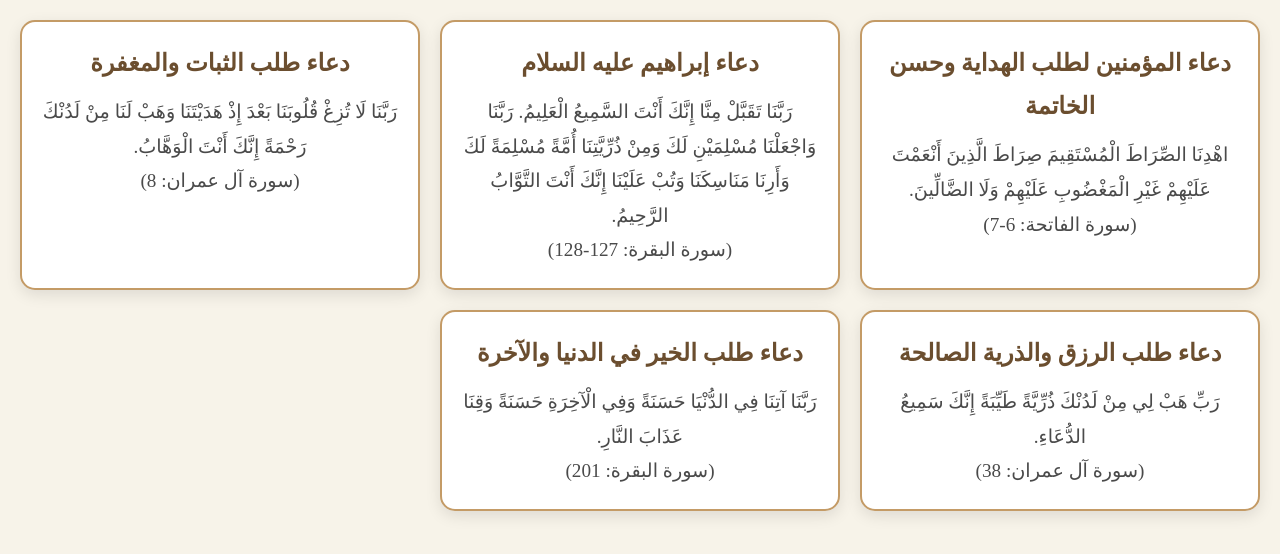
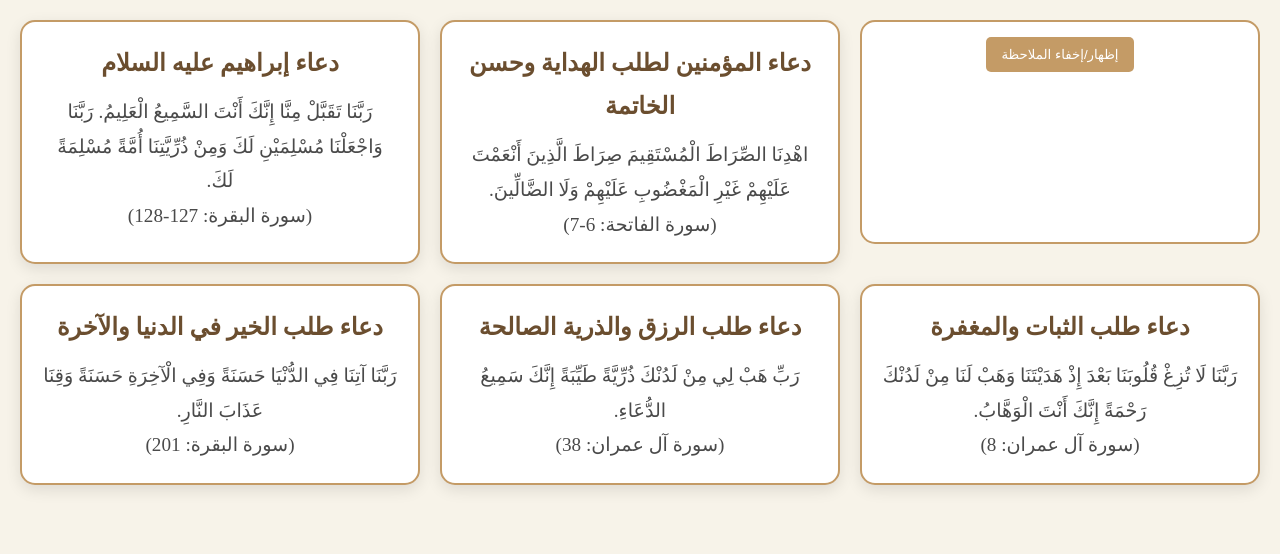
Before and after one commit to chems-edine/Quran-dua, a plain HTML site: page index.html in a window 1280 px wide. Drawn offline with Linux system fonts and the light colour scheme; a web font is replaced by a local one.

Commit message:
Update index.html

```diff
--- a/index.html
+++ b/index.html
@@ -10,14 +10,22 @@
 <body>
 
     <div class="container">
+        <div class="note">
+            <button id="toggleNote" onclick="toggleNote()">إظهار/إخفاء الملاحظة</button>
+            <div id="noteContent" class="hidden">
+                <p>مرحبًا بكم في صفحة الأدعية من القرآن الكريم!<br>
+                هنا، تجد مجموعة من الأدعية الجميلة القابلة للطباعة على شكل قصاصات. نأمل أن تكون مصدر إلهام وهدى لكم.</p>
+            </div>
+        </div>
+
         <div class="card">
             <h2>دعاء المؤمنين لطلب الهداية وحسن الخاتمة</h2>
-            <p>اهْدِنَا الصِّرَاطَ الْمُسْتَقِيمَ صِرَاطَ الَّذِينَ أَنْعَمْتَ عَلَيْهِمْ غَيْرِ الْمَغْضُوبِ عَلَيْهِمْ وَلَا الضَّالِّينَ. <br> (سورة الفاتحة: 6-7)</p>
+            <p>اهْدِنَا الصِّرَاطَ الْمُسْتَقِيمَ صِرَاطَ الَّذِينَ أَنْعَمْتَ عَلَيْهِمْ غَيْرِ الْمَغْضُوبِ عَلَيْهِمْ وَلَا الضَّالِّينَ.<br> (سورة الفاتحة: 6-7)</p>
         </div>
 
         <div class="card">
             <h2>دعاء إبراهيم عليه السلام</h2>
-            <p>رَبَّنَا تَقَبَّلْ مِنَّا إِنَّكَ أَنْتَ السَّمِيعُ الْعَلِيمُ. رَبَّنَا وَاجْعَلْنَا مُسْلِمَيْنِ لَكَ وَمِنْ ذُرِّيَّتِنَا أُمَّةً مُسْلِمَةً لَكَ وَأَرِنَا مَنَاسِكَنَا وَتُبْ عَلَيْنَا إِنَّكَ أَنْتَ التَّوَّابُ الرَّحِيمُ.<br> (سورة البقرة: 127-128)</p>
+            <p>رَبَّنَا تَقَبَّلْ مِنَّا إِنَّكَ أَنْتَ السَّمِيعُ الْعَلِيمُ. رَبَّنَا وَاجْعَلْنَا مُسْلِمَيْنِ لَكَ وَمِنْ ذُرِّيَّتِنَا أُمَّةً مُسْلِمَةً لَكَ.<br> (سورة البقرة: 127-128)</p>
         </div>
 
         <div class="card">
@@ -39,5 +47,14 @@
 
     </div>
 
+    <script>
+        function toggleNote() {
+            const noteContent = document.getElementById('noteContent');
+            const toggleButton = document.getElementById('toggleNote');
+            noteContent.classList.toggle('hidden');
+            toggleButton.textContent = noteContent.classList.contains('hidden') ? 'إظهار الملاحظة' : 'إخفاء الملاحظة';
+        }
+    </script>
+
 </body>
 </html>
```
